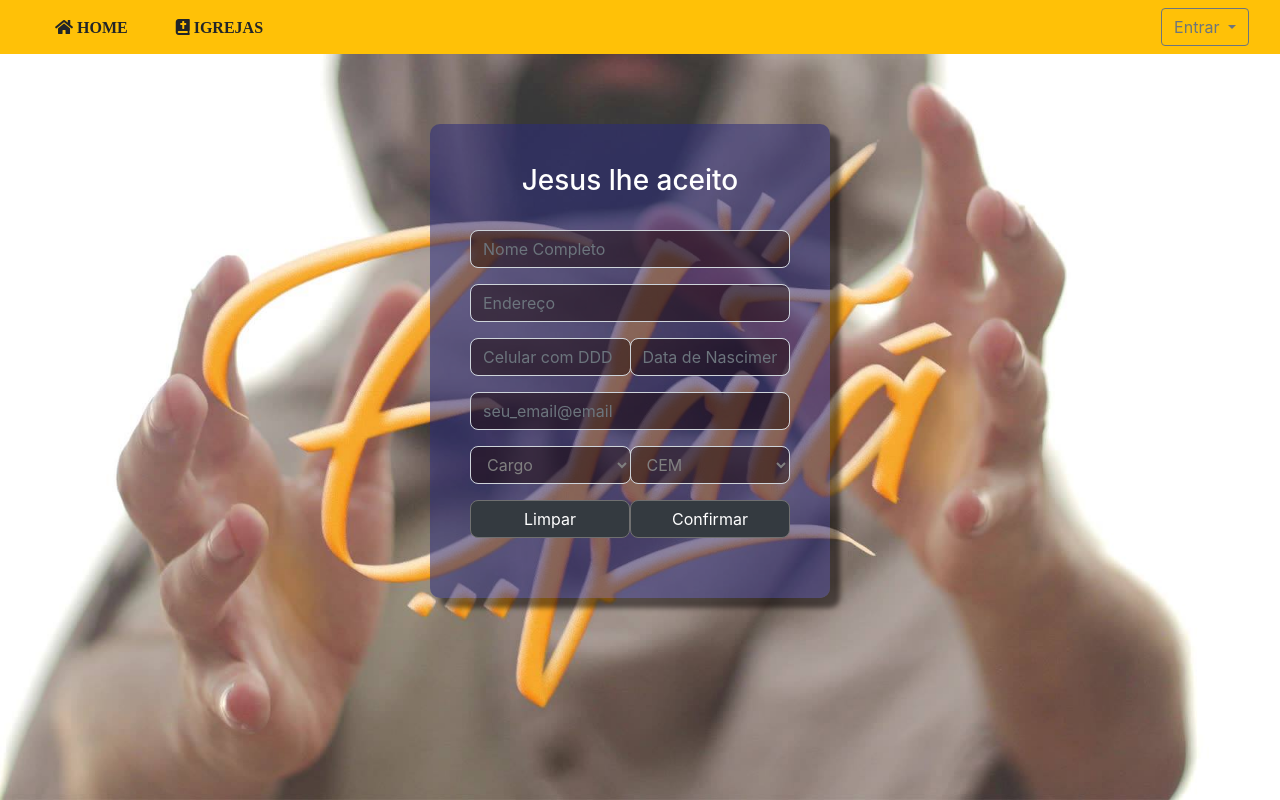
After one commit to brunoorosco/Igreja, a PHP site: page /www/app/departamentos/apoio/aceita.php in a window 1280 px wide. The commit adds this page. Run offline with PHP 8.4, Linux system fonts and the light colour scheme; some libraries are stand-ins or nearby versions.

Commit message:
ajustes 22/03

```diff
--- /dev/null
+++ b/app/departamentos/apoio/aceita.php
@@ -0,0 +1,165 @@
+<?php
+	include_once("../../../_fonts/config/banco.php");
+	include_once("../../../_fonts/config/funcoes.php");
+  include_once "../../../menu.php";
+	if(!isset($_SESSION))session_start(); //verifica se a sessão aberta
+
+
+?>
+<!DOCTYPE html>
+<html lang="pt-br">
+<head>
+		<meta charset="utf-8">
+		<meta name="description" content="Secretária Virtual da Comunidade Avivamento em Cristo">
+		<meta name="keywords" content="Secretária Virtual">
+		<meta name="author" content="Comunidade Avivamento em Cristo">
+
+		<meta name="viewport" content="width=device-width, initial-scale=1, maximum-scale=1">
+
+		<title>Jesus lhe aceitou</title>
+		<link rel="stylesheet" type="text/css" href="../../_fonts/css/sweetalert2.min.css">
+
+    <style type="text/css">
+	  * {
+			  box-sizing: border-box;
+			  margin: 0;
+			 padding: 0;
+			}
+
+    html, body{height:100%;}
+
+      body{
+        background-image: url(../../../img/efata.jpg);
+        background-size: cover;
+        color: white;
+        background-repeat: no-repeat;
+        background-position: center;
+        background-attachment: fixed;
+
+
+      }
+    .formulario{
+        background: rgba(45, 45, 125, 0.55);
+        color: white;
+        padding: 40px;
+        margin-top: 150px;
+        padding-bottom: 60px;
+        box-shadow: 10px 10px 5px rgba(6, 1, 1, 0.50);
+				border-radius: 10px;
+      }
+
+      @media(min-width:700px) {
+      	 .formulario{
+             width: 400px;
+             margin-top: 70px;
+             margin-left: 10%;
+
+      }
+     }
+     @media(max-width:680px) {
+      	 .formulario{
+             width: 400px;
+             margin-top: 50px;
+             margin-left: -5%;
+      }
+     }
+
+      h1 select{
+        text-align: center;
+				color: white!important;
+				     }
+
+option:not(first-child){
+color: white;
+  }
+
+	.btn-group-justified {
+	  display: table;
+	  width: 100%;
+		table-layout: fixed;
+	  border-collapse: separate; }
+	  .btn-group-justified .btn,
+	  .btn-group-justified .btn-group {
+	  float: none;
+	  display: table-cell;
+	  width: 1%; }
+	  .btn-group-justified .btn .btn,
+	  .btn-group-justified .btn-group .btn {
+	   width: 100%; }
+</style>
+	<body>
+       <div class="container">
+       		<div class="row"></div>
+       				<div class="col-md-6 offset-md-3">
+									<form  class="formulario" id="ajax_form" action="" method="post"  >
+										<h3  class="h3"style="text-align: center;">Jesus lhe aceito</h3><br>
+				 						<div class="form-group ">
+				 								<input type="text" name="nome" id="nome"class="form-control" placeholder="Nome Completo" required=""style="border-radius: 8px!important;
+			                  background-color: rgba(23, 3, 3, 0.48)!important;color: white!important; border-radius:1px solid #291212 !important;">
+				 						</div>
+
+										<div class="form-group">
+										  	<input type="text" name="endereco" id="end" class="form-control" placeholder="Endereço" required=""style="border-radius: 8px!important;
+			                  background-color: rgba(23, 3, 3, 0.48)!important;color: white!important; border-radius:1px solid #291212 !important;">
+										</div>
+
+										<div class="form-group input-group">
+										 	 <input type="text" name="telefone" class="form-control tel" placeholder="Celular com DDD" id="tel" required=""style="border-radius: 8px!important;
+		                   background-color: rgba(23, 3, 3, 0.48)!important;color: white!important; border-radius:1px solid #291212 !important;">
+											 <input type="text" class="form-control" name="nascimento" id="data" placeholder="Data de Nascimento" maxlength="10"style="border-radius: 8px!important;
+		                   background-color: rgba(23, 3, 3, 0.48)!important;color: white!important; border-radius:1px solid #291212 !important;">
+										</div>
+
+						 				<div class="form-group">
+										 	<input type="email" name="email" id="email" class="form-control" placeholder="seu_email@email" required=""style="border-radius: 8px!important;
+		                  background-color: rgba(23, 3, 3, 0.48)!important;color: white!important; border-radius:1px solid #291212 !important;">
+										</div>
+
+										<div class="form-group input-group">
+													<select class="form-control" id="cargo" name="cargo" style="text: #fff !important;color: gray;border-radius: 8px!important;
+	                        background-color: rgba(23, 3, 3, 0.48)!important; border-radius:1px solid #291212 !important;">
+														<option disable hidden value="" >Cargo</option>
+														<option >Bispo</option>
+														<option >Pastor</option>
+														<option >Supervisor</option>
+														<option >Líder</option>
+														<option >Auxiliar</option>
+														<option >Anfitrião</option>
+														<option >Membro</option>
+													</select>
+                                                    <select class="form-control" id="supervisao" name="supervisao" style="text: #fff !important;color: gray;border-radius: 8px!important;
+	                        background-color: rgba(23, 3, 3, 0.48)!important; border-radius:1px solid #291212 !important;">
+														<option disable hidden value="" >CEM</option>
+
+													</select>
+										</div>
+										<div class="btn-group btn-group-justified" role="group">
+											 <div class="btn-group" role="group">
+													<button type="reset"  id="reset" class="btn btn-dark btn-block" style="z-index=1;width:100%;
+															border-radius: 8px;border-color: #707070 !important;focus-color:#fff;">Limpar</button>
+											 </div>
+											 <div class="btn-group " role="group">
+												 <button type="submit"  id="Confirmar" class="btn btn-dark btn-block" style="z-index=1;width: 100%;
+														border-radius: 8px;border-color: #707070 !important;">Confirmar</button>
+											</div>
+				 						</div>
+								</form>
+		     			</div>
+		  			</div>
+				</div>
+		<script type="text/javascript" src="../../../_fonts/js/jquery.mask.min.js"></script>
+		<script type="text/javascript" src="../../../_fonts/js/sweetalert2.all.min.js"></script>
+
+	<script type="text/javascript">
+		  $('#cargo').change(function(){
+	    $(this).css('color', 'white');
+	  });
+
+		$('#cem').css('color','#cccccc');
+		$('#cem').attr('disabled', true);
+
+
+  </script>
+
+	</body>
+</html>
--- a/menu.php
+++ b/menu.php
@@ -102,10 +102,10 @@ border-radius: 6px 0 6px 6px;
                       <ul class="dropdown-menu multi-level" aria-labelledby="navbarDropdownMenuLink">
                         <li class="dropdown-submenu"><a class="dropdown-item dropdown-toggle" href="#">Cadastro</a>
                           <ul class="dropdown-menu">
-                            <li><a class="dropdown-item" href="<?= $URLBASE.'app/encontro/cad_Encontrista.php'?>">Novo Encontrista</a></li>
-                            <li><a class="dropdown-item disabled" href="">Nova Equipe</a></li>
-                            <li><a class="dropdown-item" href="<?= $URLBASE.'app/membros/cadastro.php'?>">Novo Membro</a></li>
-                            <li><a class="dropdown-item" href="<?= $URLBASE.'app/calendario/cadastroEvento.php'?>">Novo Evento</a></li>
+                            <li><a class="dropdown-item" href="<?= $URLBASE.'app/encontro/cad_Encontrista.php'?>">Encontrista</a></li>
+                            <li><a class="dropdown-item disabled" href="">Equipe</a></li>
+                            <li><a class="dropdown-item" href="<?= $URLBASE.'app/membros/cadastro.php'?>">Membro</a></li>
+                            <li><a class="dropdown-item" href="<?= $URLBASE.'app/calendario/cadastroEvento.php'?>">Evento</a></li>
                           </ul>
                         </li>
                         <li class="dropdown-submenu"><a class="dropdown-item dropdown-toggle" href="#">Consulta</a>
@@ -141,6 +141,7 @@ border-radius: 6px 0 6px 6px;
                         <li><a class="dropdown-item" href="#">Consultas</a></li>
                     </ul>
                 </li>
+                <li><a class="dropdown-item" href="<?= $URLBASE.'app/departamentos/apoio/aceite.php'?>">Aceitar Jesus</a></li>
               </ul>
             </li>
           <?php } ?>
```
